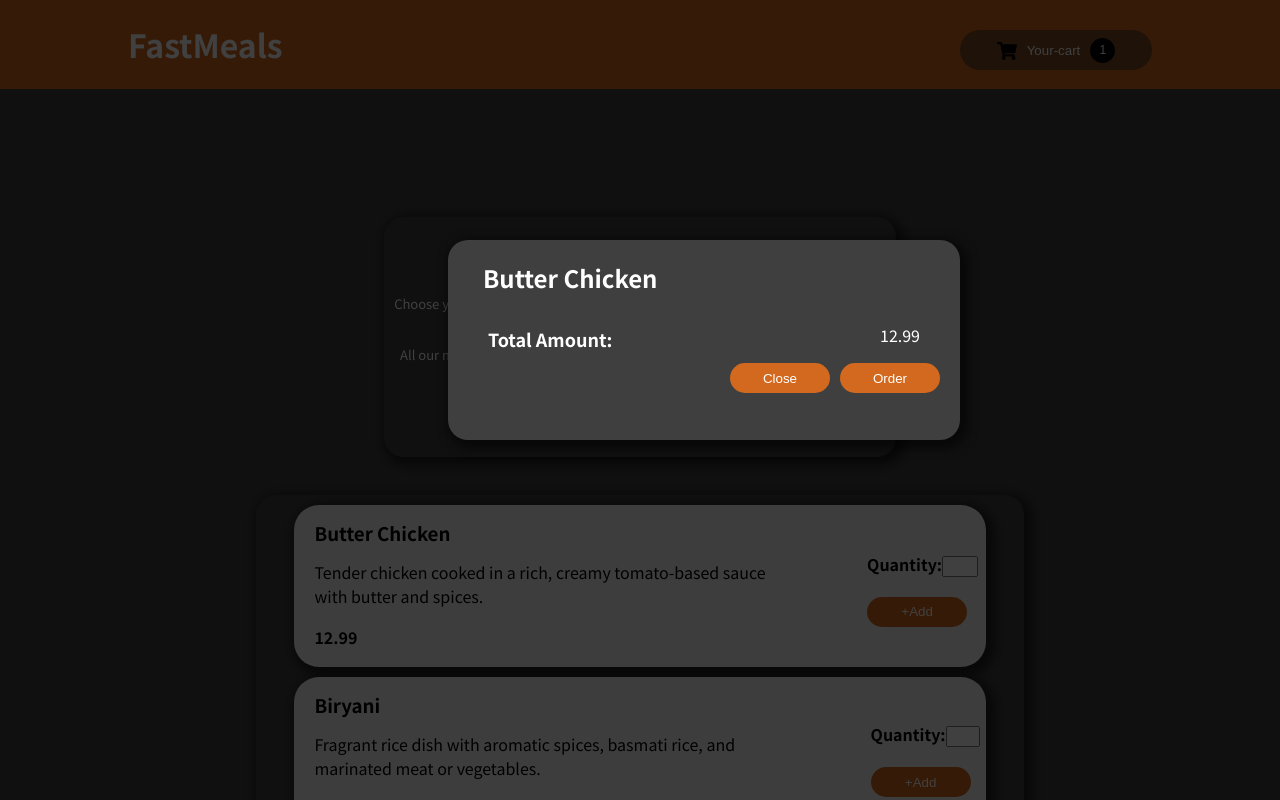
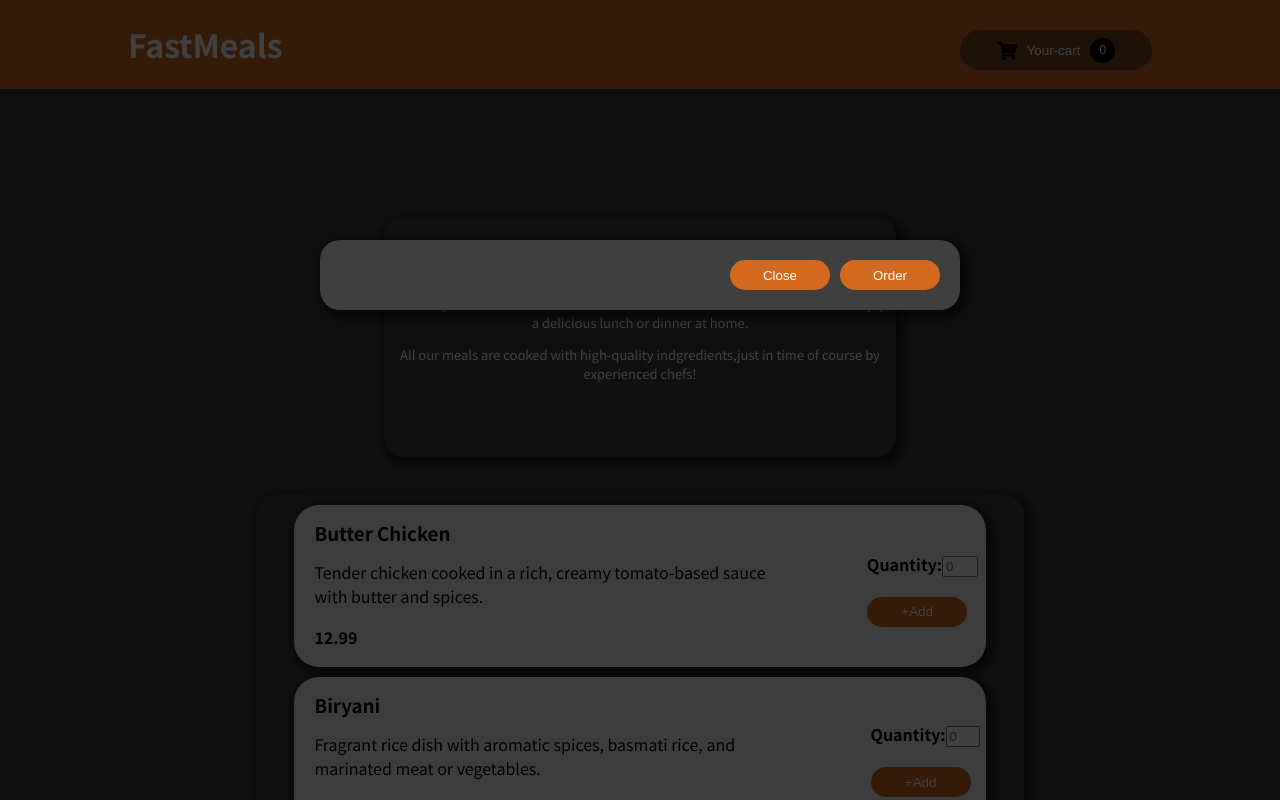
Before and after one commit to EshaGautam/Food-Order-App, a React (Create React App) app: page / in a window 1280 px wide. Shown: the top 800 px of the page. Built offline with nearby package versions, Linux system fonts and the light colour scheme.

Commit message:
Added items to cart

```diff
--- a/src/App.js
+++ b/src/App.js
@@ -1,19 +1,17 @@
-
-
 import Navbar from "./component/Layout/Navbar";
-import MealItems from "./component/Meals/MealItems";
+import MealCart from "./component/Meals/MealCart";
+import MealProvider from "./component/Store/MealProvider";
 import Summary from "./component/Summary/Summary";
 
 
 function App() {
   return (
-    <>
-    <Navbar />
+    <MealProvider>
+      <Navbar />
       <Summary />
-      <MealItems/>
-      </>
-
-  );
+      <MealCart />
+    </MealProvider>
+  )
 }
 
 export default App;
--- a/src/component/Cart/CartButton.js
+++ b/src/component/Cart/CartButton.js
@@ -3,12 +3,18 @@ import { FaShoppingCart } from "react-icons/fa";
 import Button from '../Button/Button';
 import './CartButton.css'
 import Modal from "../Layout/Modal";
-import {useState } from "react";
+import {useContext, useState } from "react";
+import MealContext from "../Store/MealContext";
 
 
 function CartButton() {
 
-  const[orderInCart,setOrderInCart] = useState(false)
+ const [orderInCart, setOrderInCart] = useState(false);
+  const cartCtx = useContext(MealContext)
+  const{selectedMeal}=cartCtx
+
+let count = selectedMeal.length
+
 
   const handleOrder =()=>{
     setOrderInCart(!orderInCart)
@@ -21,11 +27,12 @@ function CartButton() {
         <Button type="button" onClick={handleOrder} className="cart-button">
           <FaShoppingCart className="icon" />
           <div>Your-cart</div>
-          <div className="count">1</div>
+          <div className="count">{count}</div>
         </Button>
       </div>
     </>
   );
 }
 
+
 export default CartButton
--- a/src/component/Layout/Modal.css
+++ b/src/component/Layout/Modal.css
@@ -1,16 +1,47 @@
-.modal_card{
-    height: 25vh;
-    width: 40%;
+
+.backdrop {
+  position: fixed;
+  top: 0;
+  left: 0;
+  width: 100%;
+  height: 100vh;
+  z-index: 10;
+  background: rgba(0, 0, 0, 0.75);
+}
+
+.modal_card {
+    height: auto;
+    width: 50%;
     z-index: 100;
     position: fixed;
     top: 30vh;
     right: 25vw;
     overflow: hidden;
     padding-left: 25px;
-    position: fixed;
+    background-color: #3f3f3f;
+    padding-top: 20px;
+    padding-bottom: 20px;
 }
-.modal_card h2{
+
+.cart-data {
+  background-color: whitesmoke;
+  color: black;
+  margin: auto;
+  margin-bottom: 10px;
+  border-radius: 25px;
+  padding-bottom: 1px;
+  box-shadow: 4px 4px 10px 5px rgba(0, 0, 0, 0.5);
+  width: 90%;
+   line-height: 100%;
+  display:flex;
+  justify-content: space-between;
+
+
+}
+
+.cart-data h2{
    padding-left: 10px;
+   font-size: medium;
 
 }
 .amt-dts{
@@ -21,10 +52,12 @@
     line-height: 5%;
 }
 .amt-dts h4{
-    font-size: large;
+    font-size: medium;
 }
 .amt-dts span{
-    margin-top: 20px;
+    margin-top: 22px;
+    margin-left: 12px;
+
 }
 .btn-dts{
     display: flex;
@@ -39,12 +72,7 @@
  height: 30px;
 }
 
-.backdrop {
-  position: fixed;
-  top: 0;
-  left: 0;
-  width: 100%;
-  height: 100vh;
-  z-index: 10;
-  background: rgba(0, 0, 0, 0.75);
+.qty{
+    font-size: smaller;
+    font-weight: 500;
 }
--- a/src/component/Layout/Modal.js
+++ b/src/component/Layout/Modal.js
@@ -1,31 +1,53 @@
-import "./Modal.css"
-import React from 'react'
-import Card from '../UI/Card'
+import "./Modal.css";
+import Card from "../UI/Card";
 import Button from "../Button/Button";
 import ReactDOM from "react-dom";
+import MealContext from "../Store/MealContext";
+import { useContext } from "react";
+
 
 function Backdrop(props) {
   return <div className="backdrop" onClick={props.onClick}></div>;
 }
 
 function ModalOverlay(props) {
+  const cartCtx = useContext(MealContext);
+  const { selectedMeal, quantity } = cartCtx;
+
+  const cartData =
+    selectedMeal &&
+    selectedMeal.map((meal, index) => (
+      <div className="cart-data" key={index}>
+        <h2>{meal.name}</h2>
+        <div className="amt-dts">
+          <h4>Total Amount:</h4>
+          <span className="price">{meal.price * quantity}</span>
+          <span className="qty">Qty:{quantity}</span>
+        </div>
+      </div>
+    ));
+
   return (
     <Card className="modal_card">
-      <h2>Butter Chicken</h2>
-      <div className="amt-dts">
-        <h4>Total Amount:</h4>
-        <span>12.99</span>
-      </div>
+      {cartData}
       <div className="btn-dts">
-        <Button className="btn-modal" onClick={props.onClick}>Close</Button>
-        <Button type='button' className="btn-modal">Order</Button>
+        <Button className="btn-modal" onClick={props.onClick}>
+          Close
+        </Button>
+        <Button type="button" className="btn-modal">
+          Order
+        </Button>
       </div>
     </Card>
   );
 }
 
+
+
+
 function Modal(props) {
   return (
+
       <div>
         {ReactDOM.createPortal(
           <Backdrop onClick={props.onClick} />,
@@ -36,6 +58,7 @@ function Modal(props) {
           document.getElementById("modal-root")
         )}
       </div>
+
   );
 }
 
--- /dev/null
+++ b/src/component/Meals/MealCart.js
@@ -0,0 +1,33 @@
+import "./MealCart.css"
+import Card from "../UI/Card";
+import QuantityForm from "./QuantityForm";
+import { useContext } from "react";
+import MealContext from "../Store/MealContext";
+
+function MealCart() {
+
+let cartCtx = useContext(MealContext)
+  const { mealItems } = cartCtx;
+
+const MealData = mealItems.map((data, index) => (
+
+    <div className="meal-data" key={index}>
+        <div >
+       <h3>{data.name}</h3>
+      <p>{data.description}</p>
+      <h4>{data.price}</h4>
+      </div>
+      <div>
+        <QuantityForm indextoselect={index}/>
+      </div>
+      </div>
+
+
+));
+
+  return (
+    <Card className='meal-item'>{MealData}</Card>
+  )
+}
+
+export default MealCart
--- a/src/component/Meals/MealItems.js
+++ /dev/null
@@ -1,60 +0,0 @@
-import "./MealItems.css"
-import Card from "../UI/Card";
-import QuantityForm from "./QuantityForm";
-
-function MealItems() {
-
-const Meals = [
-  {
-    name: "Butter Chicken",
-    description:
-      "Tender chicken cooked in a rich, creamy tomato-based sauce with butter and spices.",
-     price: 12.99,
-  },
-  {
-    name: "Biryani",
-    description:
-      "Fragrant rice dish with aromatic spices, basmati rice, and marinated meat or vegetables.",
-    price: 10.99,
-  },
-  {
-    name: "Samosa",
-    description:
-      "Deep-fried pastry filled with spiced potatoes, peas, and sometimes meat.",
-    price: 2.99,
-  },
-  {
-    name: "Palak Paneer",
-    description: "Soft paneer cubes in a creamy spinach sauce with spices.",
-    price: 11.99,
-  },
-  {
-    name: "Masala Dosa",
-    description: "Thin, crispy rice crepe filled with spiced potato filling.",
-    price: 8.99,
-  },
-];
-
-
-const MealData = Meals.map((data, index) => (
-
-    <div className="meal-data" key={index}>
-        <div >
-       <h3>{data.name}</h3>
-      <p>{data.description}</p>
-      <h4>{data.price}</h4>
-      </div>
-      <div>
-        <QuantityForm />
-      </div>
-      </div>
-
-
-));
-
-  return (
-    <Card className='meal-item'>{MealData}</Card>
-  )
-}
-
-export default MealItems
--- a/src/component/Meals/QuantityForm.js
+++ b/src/component/Meals/QuantityForm.js
@@ -1,18 +1,45 @@
-import React from 'react'
+import React, { useContext} from 'react'
 import './QuantityForm.css'
 import Button from '../Button/Button'
+import MealContext from '../Store/MealContext'
 
-function QuantityForm() {
+function QuantityForm(props) {
+
+const cartCtx = useContext(MealContext)
+const{setQuantity,selectMealHandler} = cartCtx
+
+
+
+  const handleQty =(event)=>{
+    setQuantity(event.target.value)
+  }
+
+  const handleItemAdded =(event)=>{
+   selectMealHandler(props.indextoselect)
+
+
+
+    }
+
+
   return (
-   <div>
-   <form className='form-style' >
-    <label htmlFor='qty'>
-        Quantity:<input type="number" id="qty"></input>
-    </label>
-    <Button type='button' className="form_btn">+Add</Button>
-   </form>
+    <div>
+      <form className="form-style">
+        <label htmlFor="qty">
+          Quantity:
+          <input
+            type="number"
+            id="qty"
+            onChange={handleQty}
+            placeholder="0"
+          ></input>
+        </label>
+        <Button type="button" onClick={handleItemAdded} className="form_btn">
+          +Add
+        </Button>
+      </form>
     </div>
-  )
+  );
 }
 
 export default QuantityForm
--- /dev/null
+++ b/src/component/Store/MealContext.js
@@ -0,0 +1,10 @@
+import React from "react";
+
+const MealContext = React.createContext({
+  meals: [],
+  Quantity: 0,
+  addMeals: (meal) => {},
+  removeMeal: (index) => {},
+});
+
+export default MealContext;
--- /dev/null
+++ b/src/component/Store/MealProvider.js
@@ -0,0 +1,74 @@
+import React, {useState } from "react";
+import MealContext from "./MealContext";
+
+ const Meals = [
+   {
+     name: "Butter Chicken",
+     description:
+       "Tender chicken cooked in a rich, creamy tomato-based sauce with butter and spices.",
+     price: 12.99,
+   },
+   {
+     name: "Biryani",
+     description:
+       "Fragrant rice dish with aromatic spices, basmati rice, and marinated meat or vegetables.",
+     price: 10.99,
+   },
+   {
+     name: "Samosa",
+     description:
+       "Deep-fried pastry filled with spiced potatoes, peas, and sometimes meat.",
+     price: 2.99,
+   },
+   {
+     name: "Palak Paneer",
+     description: "Soft paneer cubes in a creamy spinach sauce with spices.",
+     price: 11.99,
+   },
+   {
+     name: "Masala Dosa",
+     description: "Thin, crispy rice crepe filled with spiced potato filling.",
+     price: 8.99,
+   },
+ ];
+
+const MealProvider = (props) => {
+    const[quantity,setQuantity]=useState(0)
+    const[mealItems,setMealItems] = useState(Meals)
+    const [selectedMeal, setSelectedMeal] = useState([]);
+
+  const selectMealHandler=(index)=>{
+    let selected=mealItems.filter((meal,i)=>i===index)
+    setSelectedMeal(prev=>[...prev,...selected])
+    console.log(selected);
+  }
+
+
+  const addMealsItems = (meal) => {
+   setMealItems((prev)=>[...prev,{meal}])
+  };
+
+  const removeMealItems = (index) => {
+    let updateMeal = mealItems.filter((meal,i) => i !== index);
+    setMealItems(updateMeal)
+  };
+
+
+  const meals = {
+    mealItems,
+    quantity,
+    selectedMeal,
+    selectMealHandler,
+    addMealsItems,
+    removeMealItems,
+    setQuantity
+  };
+
+  return (
+    <MealContext.Provider value={meals}>
+        {props.children}
+        </MealContext.Provider>
+  );
+};
+
+export default MealProvider;
--- a/src/component/UI/Card.css
+++ b/src/component/UI/Card.css
@@ -2,7 +2,6 @@
 
      background-color: #3f3f3f;
      border-radius: 20px;
-
      color: white;
     box-shadow: 4px 4px 10px 5px rgba(0, 0, 0, 0.5)
 
```
Also changed, not shown: src/component/Meals/MealCart.css (renamed from src/component/Meals/MealItems.css). Lines whose indentation alone changed are shown as unchanged.
